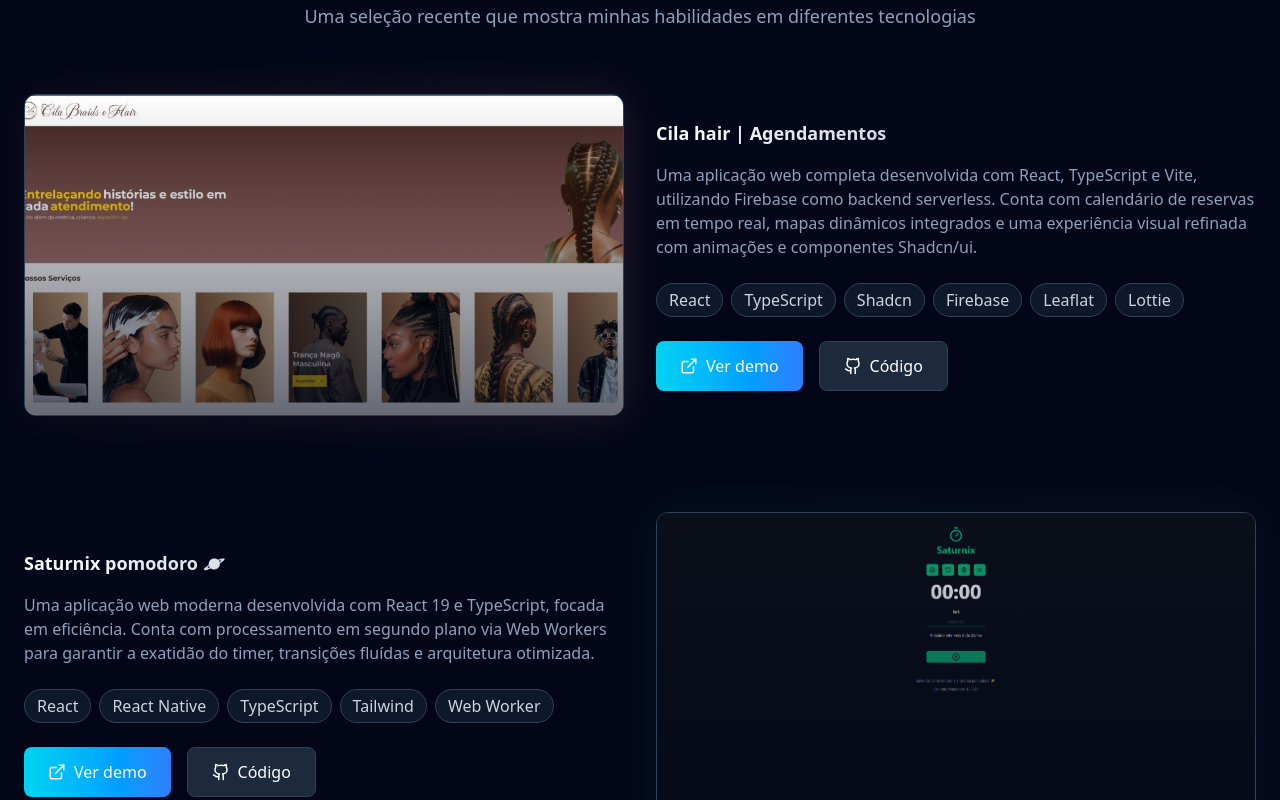
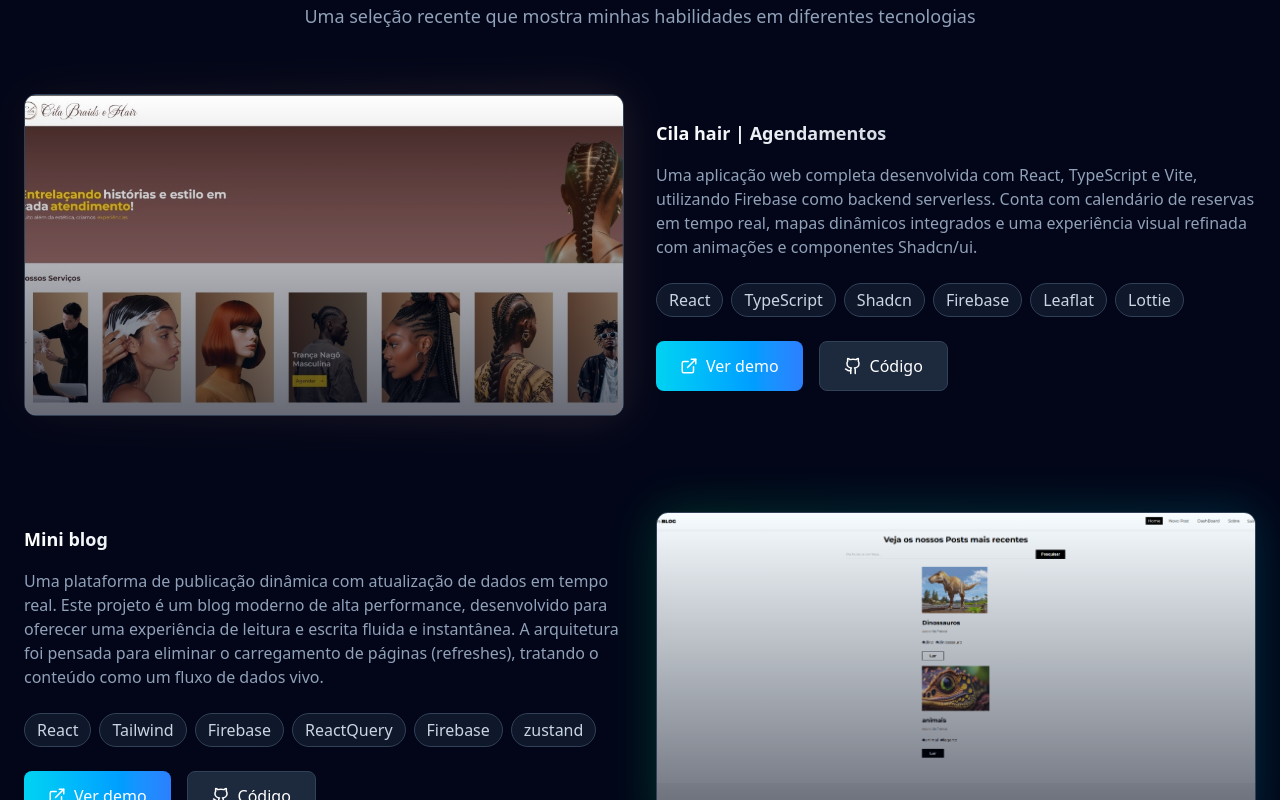
Before and after one commit to Leonard-salles/leonardo-sales, a React (Vite) app: page / in a window 1280 px wide. Shown: the part 2000-2800 px from the top of the page. Built offline with nearby package versions, Linux system fonts and the light colour scheme.

Commit message:
refactor: new project added

```diff
--- a/src/components/Projects.tsx
+++ b/src/components/Projects.tsx
@@ -4,6 +4,7 @@
 
 import salonImage from "../../assets/projects-images/salon-image.jpg"
 import saturnix from "../../assets/projects-images/saturnix-pomodoro.png"
+import miniBlog from "../../assets/projects-images/mini_blog_image.png"
 
 export function Projects() {
   const projects = [
@@ -17,6 +18,14 @@
       productionLink: "https://cila-hair.vercel.app/",
     },
     {
+      title: 'Mini blog',
+      description: 'Uma plataforma de publicação dinâmica com atualização de dados em tempo real. Este projeto é um blog moderno de alta performance, desenvolvido para oferecer uma experiência de leitura e escrita fluida e instantânea. A arquitetura foi pensada para eliminar o carregamento de páginas (refreshes), tratando o conteúdo como um fluxo de dados vivo.',
+      image: miniBlog,
+      tags: ['React', 'Tailwind', 'Firebase', 'ReactQuery', 'Firebase', 'zustand'],
+      gradient: 'from-green-400 to-cyan-500',
+      productionLink: "https://mini-blog-steel-pi.vercel.app/",
+    },
+    {
       title: 'Saturnix pomodoro 🪐',
       description: 'Uma aplicação web moderna desenvolvida com React 19 e TypeScript, focada em eficiência. Conta com processamento em segundo plano via Web Workers para garantir a exatidão do timer, transições fluídas e arquitetura otimizada.',
       image: saturnix,
@@ -24,20 +33,6 @@
       gradient: 'from-[#065f46] to-[#363d56]',
       gitHubLink: "https://github.com/Leonard-salles/saturnix-pomodoro",
       productionLink: "https://saturnix-pomodoro.vercel.app/",
-    },
-    {
-      title: 'Dashboard de Visualização de Dados',
-      description: 'Dashboard analítico interativo com processamento em tempo real usando backend em Python e frontend em React. Inclui gráficos customizados e exportações.',
-      image: 'https://images.unsplash.com/photo-1604781109199-ced99b89b0f6?crop=entropy&cs=tinysrgb&fit=max&fm=jpg&ixid=M3w3Nzg4Nzd8MHwxfHNlYXJjaHwxfHxjb2RpbmclMjB3b3Jrc3BhY2V8ZW58MXx8fHwxNzYzOTc4ODQzfDA&ixlib=rb-4.1.0&q=80&w=1080&utm_source=figma&utm_medium=referral',
-      tags: ['React', 'Python', 'D3.js', 'FastAPI'],
-      gradient: 'from-green-400 to-cyan-500',
-    },
-    {
-      title: 'Dashboard de Visualização de Dados',
-      description: 'Dashboard analítico interativo com processamento em tempo real usando backend em Python e frontend em React. Inclui gráficos customizados e exportações.',
-      image: 'https://images.unsplash.com/photo-1604781109199-ced99b89b0f6?crop=entropy&cs=tinysrgb&fit=max&fm=jpg&ixid=M3w3Nzg4Nzd8MHwxfHNlYXJjaHwxfHxjb2RpbmclMjB3b3Jrc3BhY2V8ZW58MXx8fHwxNzYzOTc4ODQzfDA&ixlib=rb-4.1.0&q=80&w=1080&utm_source=figma&utm_medium=referral',
-      tags: ['React', 'Python', 'D3.js', 'FastAPI'],
-      gradient: 'from-green-400 to-cyan-500',
     },
   ];
 
```
Also changed, not shown: assets/projects-images/mini_blog_image.png (added).
